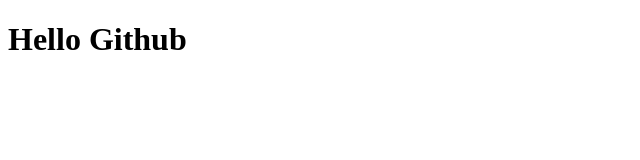
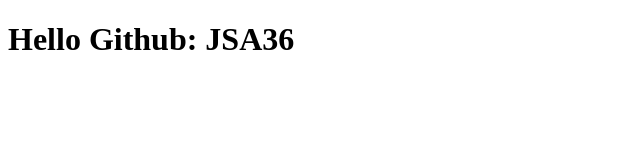
Before and after one commit to anhpnh001/github-demo, a plain HTML site: page index.html in a window 1280 px wide. Shown: the whole page, without its empty margins (0-640 px from the left). Drawn offline with Linux system fonts and the light colour scheme.

Commit message:
Modified index.html

```diff
--- a/index.html
+++ b/index.html
@@ -6,6 +6,6 @@
     <title>Document</title>
   </head>
   <body>
-    <h1>Hello Github</h1>
+    <h1>Hello Github: JSA36</h1>
   </body>
 </html>
```
